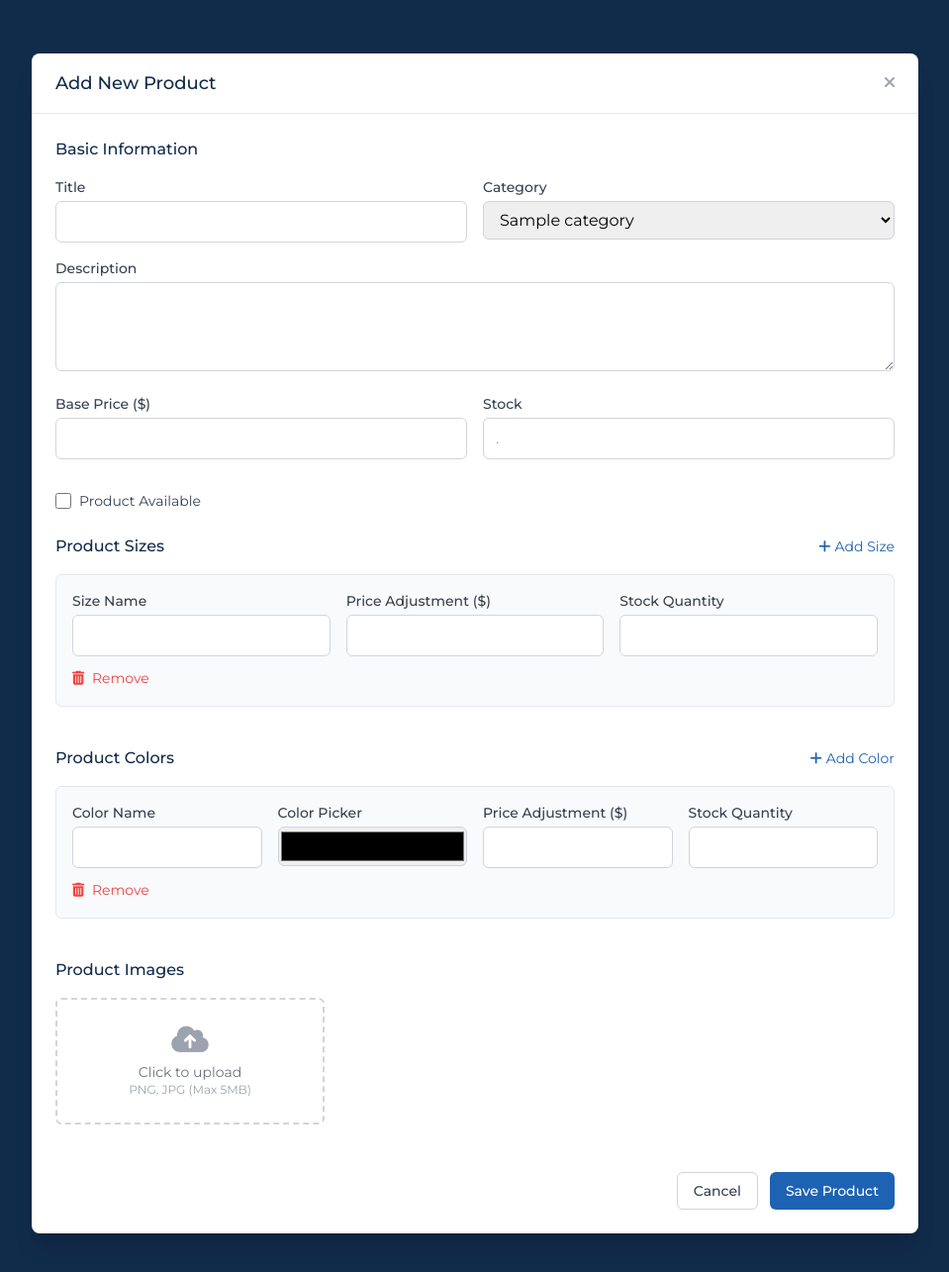
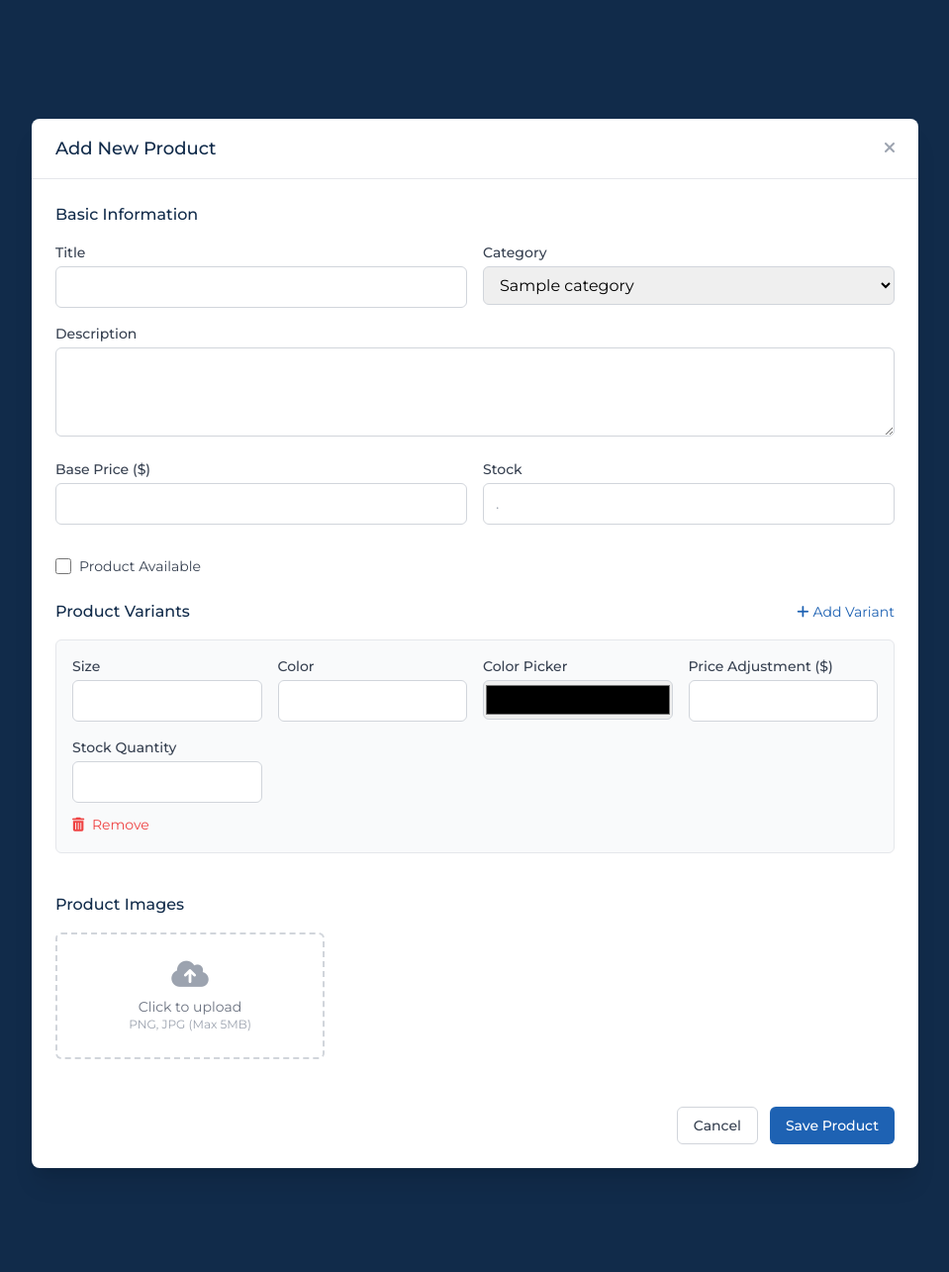
Before and after one commit to Zakariae-Elmoufid/HOME-DECORATION-eCommerce-Platform-for-Interior-Decoration, a PHP site: the page made by project/app/Views/admin/products/create.twig in a window 1280 px wide. Shown: the top 1285 px of the page at 99% size, without its empty margins (160-1119 px from the left). Run offline with PHP 8.4, Linux system fonts and the light colour scheme; the template is opened without the code that fills it: most values are stand-ins (such as "Sample title", 1, 10 or a date in 2020); some libraries are stand-ins or nearby versions.

Commit message:
change methode add product

```diff
--- a/project/app/Views/admin/products/create.twig
+++ b/project/app/Views/admin/products/create.twig
@@ -16,7 +16,8 @@
             <a href="/admin/products"><i class="fas fa-times"></i></a>
           </button>
         </div>
-           {% include "components/alert.twig" %}
+
+        {% include "components/alert.twig" %}
 
         <div class="p-6">
           <form id="productForm"  enctype="multipart/form-data">
@@ -27,44 +28,33 @@
                 <div class="grid grid-cols-1 md:grid-cols-2 gap-4">
                   <div>
                     <label for="title" class="block text-sm font-medium text-gray-700 mb-1">Title</label>
-                    <input type="text" id="title" name="title" class="w-full border border-gray-300 rounded-md py-2 px-3 focus:outline-none focus:ring-blue focus:border-blue">
+                    <input type="text" id="title" name="title" class="w-full border border-gray-300 rounded-md py-2 px-3">
                      <small class="error-message text-red-700 pl-2"></small>
-
                   </div>
-
                   <div>
                     <label for="category" class="block text-sm font-medium text-gray-700 mb-1">Category</label>
-                    <select id="category" name="category_id" class="w-full border border-gray-300 rounded-md py-2 px-3 focus:outline-none focus:ring-blue focus:border-blue">
+                    <select id="category" name="category_id" class="w-full border border-gray-300 rounded-md py-2 px-3">
                     {% for category in categories %}
-                    <option value="{{ category.id}}">{{ category.title}}</option>
+                      <option value="{{ category.id}}">{{ category.title}}</option>
                     {% endfor %}
                       <small class="error-message text-red-700 pl-2"></small>
-
                     </select>
-
                   </div>
-
                   <div class="md:col-span-2">
                     <label for="description" class="block text-sm font-medium text-gray-700 mb-1">Description</label>
-                    <textarea id="description" name="description" rows="3" class="w-full border border-gray-300 rounded-md py-2 px-3 focus:outline-none focus:ring-blue focus:border-blue"></textarea>
+                    <textarea id="description" name="description" rows="3" class="w-full border border-gray-300 rounded-md py-2 px-3"></textarea>
                      <small class="error-message text-red-700 pl-2"></small>
-
                   </div>
-
                   <div>
                     <label for="base_price" class="block text-sm font-medium text-gray-700 mb-1">Base Price ($)</label>
-                    <input type="number" step="0.01" id="base_price" name="base_price" class="w-full border border-gray-300 rounded-md py-2 px-3 focus:outline-none focus:ring-blue focus:border-blue">
+                    <input type="number" step="0.01" id="base_price" name="base_price" class="w-full border border-gray-300 rounded-md py-2 px-3">
                      <small class="error-message text-red-700 pl-2"></small>
-
                   </div>
-
                   <div>
                     <label for="stock" class="block text-sm font-medium text-gray-700 mb-1">Stock</label>
-                    <input type="number" id="stock" name="stock" placeholder="." class="w-full border border-gray-300 rounded-md py-2 px-3 focus:outline-none focus:ring-blue focus:border-blue">
+                    <input type="number" id="stock" name="stock" placeholder="." class="w-full border border-gray-300 rounded-md py-2 px-3">
                         <small class="error-message text-red-700 pl-2"></small>
-
                   </div>
-
                   <div class="flex items-center mt-4">
                     <input type="checkbox" id="isAvailable" name="isAvailable" class="h-4 w-4 text-blue focus:ring-blue border-gray-300 rounded">
                     <label for="isAvailable" class="ml-2 block text-sm text-gray-700">Product Available</label>
@@ -72,83 +62,47 @@
                 </div>
               </div>
 
-              <!-- Product Sizes -->
+              <!-- Product Variants (Size & Color) -->
               <div class="col-span-2">
                 <div class="flex justify-between items-center mb-4">
-                  <h4 class="font-medium text-navy">Product Sizes</h4>
-                  <button type="button" id="addSizeBtn" class="text-blue hover:text-blue-dark text-sm flex items-center">
-                    <i class="fas fa-plus mr-1"></i> Add Size
+                  <h4 class="font-medium text-navy">Product Variants</h4>
+                  <button type="button" id="addVariantBtn" class="text-blue hover:text-blue-dark text-sm flex items-center">
+                    <i class="fas fa-plus mr-1"></i> Add Variant
                   </button>
                 </div>
 
-                <div id="sizesContainer">
-                  <div class="size-row mb-4 p-4 border border-gray-200 rounded-md bg-gray-50">
-                    <div class="grid grid-cols-1 md:grid-cols-3 gap-4">
+                <div id="variantsContainer">
+                  <div class="variant-row mb-4 p-4 border border-gray-200 rounded-md bg-gray-50">
+                    <div class="grid grid-cols-1 md:grid-cols-4 gap-4">
                       <div>
-                        <label class="block text-sm font-medium text-gray-700 mb-1">Size Name</label>
-                        <input type="text" name="size_name[0]"  class="size-name w-full border border-gray-300 rounded-md py-2 px-3 focus:outline-none focus:ring-blue focus:border-blue">
-                       <small class="text-red-700 pl-2 error-message" data-field="size_name[0]"></small>
+                        <label class="block text-sm font-medium text-gray-700 mb-1">Size</label>
+                        <input type="text" name="size_name[0]" class="size-name w-full border border-gray-300 rounded-md py-2 px-3">
+                      </div>
+                      <div>
+                        <label class="block text-sm font-medium text-gray-700 mb-1">Color</label>
+                        <input type="text" name="color_name[0]" class="color-name w-full border border-gray-300 rounded-md py-2 px-3">
+                      </div>
+                      <div>
+                        <label class="block text-sm font-medium text-gray-700 mb-1">Color Picker</label>
+                        <input type="color"  name="color_code[0]" class="color-code w-full h-10 cursor-pointer border border-gray-300 rounded-md">
                       </div>
                       <div>
                         <label class="block text-sm font-medium text-gray-700 mb-1">Price Adjustment ($)</label>
-                        <input type="number" step="0.01" name="size_price_adjustment[0]" class="size-price w-full border border-gray-300 rounded-md py-2 px-3 focus:outline-none focus:ring-blue focus:border-blue">
-                        <small class="error-message text-red-700 pl-2"></small>
-
+                        <input type="number" step="0.01" name="price_adjustment[0]" class="price-adjustment w-full border border-gray-300 rounded-md py-2 px-3">
                       </div>
                       <div>
                         <label class="block text-sm font-medium text-gray-700 mb-1">Stock Quantity</label>
-                        <input type="number" name="stock_quantity_size[0]" class="size-stock w-full border border-gray-300 rounded-md py-2 px-3 focus:outline-none focus:ring-blue focus:border-blue">
-                        <small class="error-message text-red-700 pl-2"></small>
-
+                        <input type="number" name="stock_quantity[0]" class="stock-quantity w-full border border-gray-300 rounded-md py-2 px-3">
                       </div>
                     </div>
-                    <button type="button" class="remove-size mt-3 text-red-500 hover:text-red-700 text-sm">
+                    <button type="button" class="remove-variant mt-3 text-red-500 hover:text-red-700 text-sm">
                       <i class="fas fa-trash-alt mr-1"></i> Remove
                     </button>
                   </div>
                 </div>
               </div>
 
-              <!-- Product Colors -->
-              <div class="col-span-2">
-                <div class="flex justify-between items-center mb-4">
-                  <h4 class="font-medium text-navy">Product Colors</h4>
-                  <button type="button" id="addColorBtn" class="text-blue hover:text-blue-dark text-sm flex items-center">
-                    <i class="fas fa-plus mr-1"></i> Add Color
-                  </button>
-                </div>
-
-                <div id="coloresContainer">
-                  <div class="color-row mb-4 p-4 border border-gray-200 rounded-md bg-gray-50">
-                    <div class="grid grid-cols-1 md:grid-cols-4 gap-4">
-                      <div>
-                        <label class="block text-sm font-medium text-gray-700 mb-1">Color Name</label>
-                        <input type="text" name="color_name[0]" class="color-name w-full border border-gray-300 rounded-md py-2 px-3 focus:outline-none focus:ring-blue focus:border-blue">
-                        <small class="error-message text-red-700 pl-2"></small>
-                      </div>
-                      <div>
-                        <label class="block text-sm font-medium text-gray-700 mb-1">Color Picker</label>
-                        <input type="color" name="color_code[0]" class="color-code w-full h-10 cursor-pointer border border-gray-300 rounded-md">
-                        <small class="error-message text-red-700 pl-2"></small>
-                      </div>
-                      <div>
-                        <label class="block text-sm font-medium text-gray-700 mb-1">Price Adjustment ($)</label>
-                        <input type="number" step="0.01" name="color_price_adjustment[0]" class="color-price w-full border border-gray-300 rounded-md py-2 px-3 focus:outline-none focus:ring-blue focus:border-blue">
-                        <small class="error-message text-red-700 pl-2"></small>
-                      </div>
-                      <div>
-                        <label class="block text-sm font-medium text-gray-700 mb-1">Stock Quantity</label>
-                        <input type="number" name="stock_quantity_color[0]" class="color-stock  w-full border border-gray-300 rounded-md py-2 px-3 focus:outline-none focus:ring-blue focus:border-blue">
-                        <small class="error-message text-red-700 pl-2"></small>
-                      </div>
-                    </div>
-                    <button type="button" class="remove-color mt-3 text-red-500 hover:text-red-700 text-sm">
-                      <i class="fas fa-trash-alt mr-1"></i> Remove
-                    </button>
-                  </div>
-                </div>
-              </div>
-
+              <!-- Product Images -->
               <div class="col-span-2">
                 <h4 class="font-medium text-navy mb-4">Product Images</h4>
                 <div class="grid grid-cols-1 sm:grid-cols-2 md:grid-cols-3 gap-4">
@@ -160,7 +114,6 @@
                   </div>
                 </div>
                 <div id="imagePreviews" class="flex flex-wrap gap-4 mt-4"></div>
-
               </div>
             </div>
 
@@ -181,6 +134,6 @@
 <script>
     window.formErrors = {{ errors|json_encode|raw }};
 </script>
-  <script src="../../../../public/js/createProducts.js" type="module"></script>
+<script src="../../../../public/js/createProducts.js" type="module"></script>
 </div>
 {% endblock %}
--- a/project/public/js/createProducts.js
+++ b/project/public/js/createProducts.js
@@ -1,122 +1,97 @@
 import {displayMessage} from "./alert.js"
 
 document.addEventListener('DOMContentLoaded', function() {
+
+    const showNotification = (parent, message, isSuccess = true) => {
+        const notification = document.createElement('div');
+        notification.className = isSuccess
+            ? 'bg-green-100 border border-green-400 text-green-700 px-4 py-3 rounded mb-4 mt-4'
+            : 'bg-red-100 border border-red-400 text-red-700 px-4 py-3 rounded mb-4 mt-4';
+        notification.textContent = message;
+
+        parent.insertBefore(notification, parent.firstChild);
+
+        window.scrollTo({ top: 0, behavior: 'smooth' });
+        return notification ;
+    };
+
     const form = document.getElementById('productForm');
-    const addSizeBtn = document.getElementById('addSizeBtn');
-    const addColorBtn = document.getElementById('addColorBtn');
-    const sizesContainer = document.getElementById('sizesContainer');
-    const coloresContainer = document.getElementById('coloresContainer');
+    const addVariantBtn = document.getElementById('addVariantBtn');
+    const variantsContainer = document.getElementById('variantsContainer');
+    const stockglobal = document.getElementById('stock');
+
     const imageInput = document.getElementById('imageInput');
     const imagePreviews = document.getElementById('imagePreviews');
 
-    addSizeBtn.addEventListener('click', function() {
-        const sizeIndex = document.querySelectorAll('.size-row').length;
-        const sizeHtml = `
-            <div class="size-row mb-4 p-4 border border-gray-200 rounded-md bg-gray-50">
-                <div class="grid grid-cols-1 md:grid-cols-3 gap-4">
+    addVariantBtn.addEventListener('click', function() {
+        const variantIndex = document.querySelectorAll('.variant-row').length;
+        const variantHtml = `
+            <div class="variant-row mb-4 p-4 border border-gray-200 rounded-md bg-gray-50">
+                    <div class="grid grid-cols-1 md:grid-cols-4 gap-4">
                       <div>
-                        <label class="block text-sm font-medium text-gray-700 mb-1">Size Name</label>
-                        <input type="text" name="size_name[${sizeIndex}]" class="size-name w-full border border-gray-300 rounded-md py-2 px-3">
+                        <label class="block text-sm font-medium text-gray-700 mb-1">Size</label>
+                        <input type="text" name="size_name[${variantIndex}]" class="size-name w-full border border-gray-300 rounded-md py-2 px-3">
+                      </div>
+                      <div>
+                        <label class="block text-sm font-medium text-gray-700 mb-1">Color</label>
+                        <input type="text" name="color_name[${variantIndex}]" class="color-name w-full border border-gray-300 rounded-md py-2 px-3">
+                      </div>
+                      <div>
+                        <label class="block text-sm font-medium text-gray-700 mb-1">Color Picker</label>
+                        <input type="color"  name="color_code[${variantIndex}]" class="color-code w-full h-10 cursor-pointer border border-gray-300 rounded-md">
                       </div>
                       <div>
                         <label class="block text-sm font-medium text-gray-700 mb-1">Price Adjustment ($)</label>
-                        <input type="number" step="0.01" name="size_price_adjustment[${sizeIndex}]" class="size-price w-full border border-gray-300 rounded-md py-2 px-3">
+                        <input type="number" step="0.01" name="price_adjustment[${variantIndex}]" class="price-adjustment w-full border border-gray-300 rounded-md py-2 px-3">
                       </div>
                       <div>
                         <label class="block text-sm font-medium text-gray-700 mb-1">Stock Quantity</label>
-                        <input type="number" name="stock_quantity_size[${sizeIndex}]" class="size-stock w-full border border-gray-300 rounded-md py-2 px-3">
+                        <input type="number" name="stock_quantity[${variantIndex}]" class="stock-quantity w-full border border-gray-300 rounded-md py-2 px-3">
                       </div>
                     </div>
-                <button type="button" class="remove-size mt-3 text-red-500 hover:text-red-700 text-sm">
+                    <button type="button" class="remove-variant mt-3 text-red-500 hover:text-red-700 text-sm">
                       <i class="fas fa-trash-alt mr-1"></i> Remove
                     </button>
                   </div>
         `;
-        sizesContainer.insertAdjacentHTML('beforeend', sizeHtml);
+        variantsContainer.insertAdjacentHTML('beforeend', variantHtml);
+
     });
 
-    addColorBtn.addEventListener('click', function() {
-        const colorIndex = document.querySelectorAll('.color-row').length;
-        const colorHtml = `
-            <div class="color-row mb-4 p-4 border border-gray-200 rounded-md bg-gray-50">
-                <div class="grid grid-cols-1 md:grid-cols-4 gap-4">
-                    <div>
-                        <label class="block text-sm font-medium text-gray-700 mb-1">Color Name</label>
-                        <input type="text" name="color_name[${colorIndex}]" class="color-name w-full border border-gray-300 rounded-md py-2 px-3">
-                    </div>
-                    <div>
-                        <label class="block text-sm font-medium text-gray-700 mb-1">Color Picker</label>
-                        <input type="color" name="color_code[${colorIndex}]" class="color-code w-full h-10 cursor-pointer border border-gray-300 rounded-md">
-                    </div>
-                    <div>
-                        <label class="block text-sm font-medium text-gray-700 mb-1">Price Adjustment ($)</label>
-                        <input type="number" step="0.01" name="color_price_adjustment[${colorIndex}]" class="color-price w-full border border-gray-300 rounded-md py-2 px-3">
-                    </div>
-                    <div>
-                        <label class="block text-sm font-medium text-gray-700 mb-1">Stock Quantity</label>
-                        <input type="number" name="stock_quantity_color[${colorIndex}]" class="color-stock w-full border border-gray-300 rounded-md py-2 px-3">
-                    </div>
-                </div>
-                <button type="button" class="remove-color mt-3 text-red-500 hover:text-red-700 text-sm">
-                    <i class="fas fa-trash-alt mr-1"></i> Remove
-                </button>
-            </div>
-        `;
-        coloresContainer.insertAdjacentHTML('beforeend', colorHtml);
+
+
+    document.addEventListener('click', function(e) {
+        if (e.target.classList.contains('remove-variant')) {
+            e.target.closest('.variant-row').remove();
+        }
+
     });
 
-    document.addEventListener('click', function(e) {
-        if (e.target.classList.contains('remove-size')) {
-            e.target.closest('.size-row').remove();
-        }
-        if (e.target.classList.contains('remove-color')) {
-            e.target.closest('.color-row').remove();
-        }
-    });
+
 
     form.addEventListener('submit', async function(e) {
         e.preventDefault();
         clearErrors();
+        const stockValues = Array.from(document.querySelectorAll('.stock-quantity')).map(input => input.value);
+        let totalStock = 0;
+        stockValues.forEach(input => {
+            const stock = parseInt(input) || 0;
+            totalStock += stock;
+        });
+        console.log(totalStock);
 
+    if (totalStock !== parseInt(stockglobal.value)) {
+        const message = totalStock < parseInt(stockglobal.value)
+            ? "Veuillez mettre à jour le stock : le stock global est supérieur au total des stocks variants."
+            : "Veuillez mettre à jour le stock : le stock global est inférieur au total des stocks variants.";
+            showNotification(form, message, false);
+        return;
+    }
         const formData = new FormData(form);
-        const sizes = [];
-        document.querySelectorAll('.size-row').forEach(row => {
-            const sizeName = row.querySelector('.size-name')?.value;
-            const sizePrice = row.querySelector('.size-price')?.value;
-            const sizeStock = row.querySelector('.size-stock')?.value;
 
-            if (sizeName) {
-                sizes.push({
-                    name: sizeName,
-                    price_adjustment: sizePrice || 0,
-                    stock_quantity: sizeStock || 0
-                });
-            }
-        });
+
         const isAvailable = document.getElementById('isAvailable').checked;
         formData.append('isAvailable', isAvailable);
-        const colors = [];
-        document.querySelectorAll('.color-row').forEach(row => {
-            const colorName = row.querySelector('.color-name')?.value;
-            const colorCode = row.querySelector('.color-code')?.value;
-            const colorPrice = row.querySelector('.color-price')?.value;
-            const colorStock = row.querySelector('.color-stock')?.value;
-
-            if (colorName) {
-                colors.push({
-                    name: colorName,
-                    code: colorCode,
-                    price_adjustment: colorPrice || 0,
-                    stock_quantity: colorStock || 0
-                });
-            }
-        });
-
-        formData.append('sizes', JSON.stringify(sizes));
-        formData.append('colors', JSON.stringify(colors));
-
-
-
 
             const response = await fetch('/admin/products/store', {
                 method: 'POST',
```
Also changed, not shown: project/app/Repositories/ProductRepository.php (+16 -30 lines), project/app/Services/ProductService.php (+127 -205 lines), project/app/database/script.sql (+12 -0 lines), project/public/uploads/istockphoto-1490325659-612x612.jpg (added), project/public/uploads/téléchargement (1).jpg (added). Lines whose indentation alone changed are shown as unchanged.
